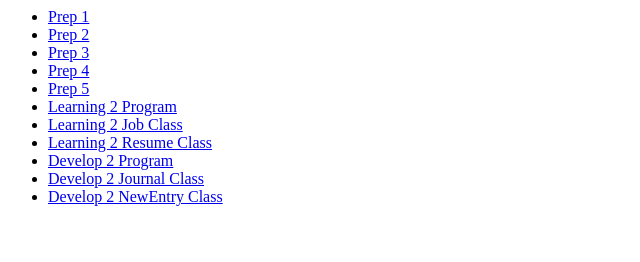
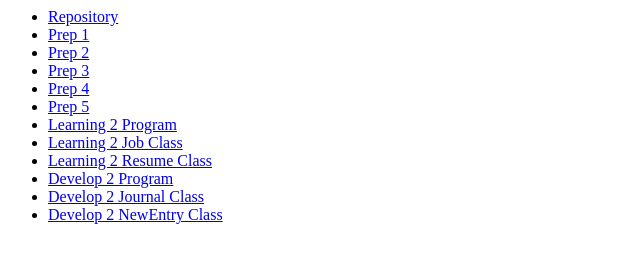
Before and after one commit to CalebBorg/CSE210, a plain HTML site: page index.html in a window 1280 px wide. Shown: the whole page, without its empty margins (0-640 px from the left). Drawn offline with Linux system fonts and the light colour scheme.

Commit message:
Update index.html

```diff
--- a/index.html
+++ b/index.html
@@ -2,6 +2,8 @@
 <body>
 
   <ul>
+<li><a href="https://github.com/CalebBorg/CSE210/edit/main/index.html">Repository</a></li>
+
 <li><a href="csharp-prep/Prep1/Program.cs">Prep 1</a></li>
 <li><a href="csharp-prep/Prep2/Program.cs">Prep 2</a></li>
 <li><a href="csharp-prep/Prep3/Program.cs">Prep 3</a></li>
```
